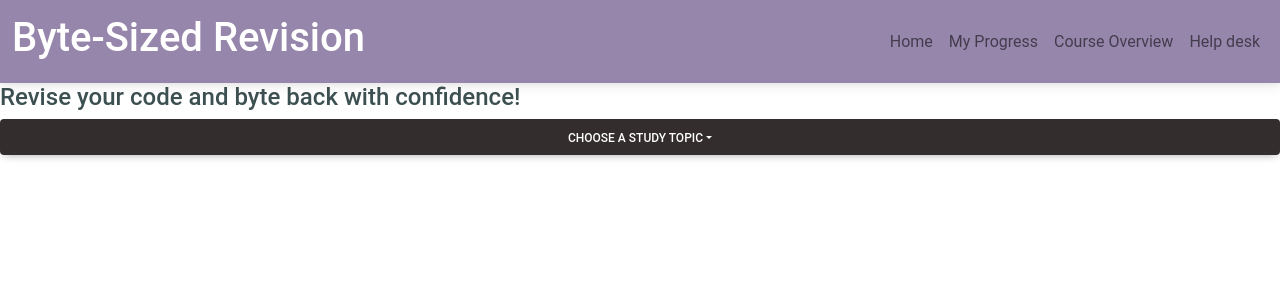
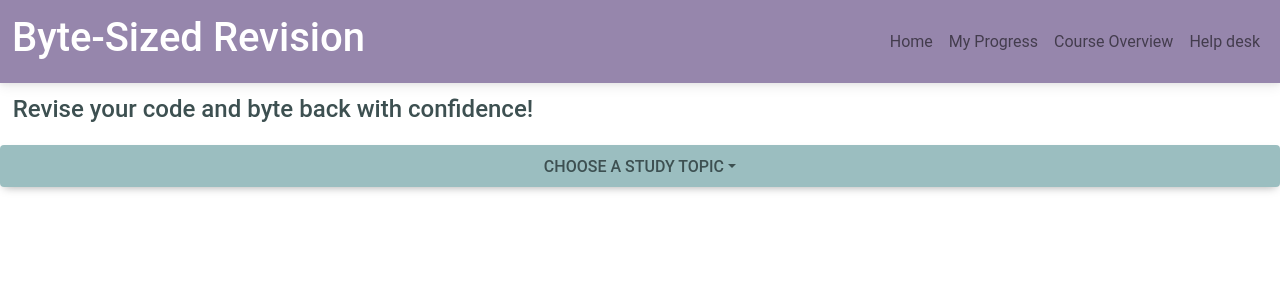
Before and after one commit to attrill20/CodeCrunchProjectWeek, a React (Create React App) app in the folder study-app/: page / in a window 1280 px wide. Shown: the top 300 px of the page. Built offline with nearby package versions, Linux system fonts and the light colour scheme.

Commit message:
altered soem styles to align with our wireframe better

```diff
--- a/study-app/src/App/App.css
+++ b/study-app/src/App/App.css
@@ -4,11 +4,12 @@
     grid-template-columns: 1fr 1fr;
     grid-template-rows: 1fr 3fr 3fr;
     width: 90%;
+    height: 100%;
     margin: 5%;
-    padding: 5%;
-    column-gap: 2%;
+    padding: 2%;
+    column-gap: 1%;
     row-gap: 2%;
-    border-radius: 10%
+    border-radius: 3%
 }
 .header-container{
     background-color: #9686AC;
@@ -20,20 +21,26 @@
 }
 .btn-group {
     display:flex;
-    justify-content:center;
+    justify-content:left;
 }
 
 h2 {
     grid-column-start: 1;
     grid-column-end: 3;
+    color: white;
+    font-size: 1.75em;
 }
 
+h4 {
+    padding:1%;
+    color: #3D5051
+}
 .card {
    padding: 2%;
    width: 100%;
    height: 100%;
    background-color: #F5F5F5;
-   border-radius: 6%;
+   border-radius: 2%;
 }
 #card1{
     grid-column-start: 1;
--- a/study-app/src/DropDown/DropDown.js
+++ b/study-app/src/DropDown/DropDown.js
@@ -5,7 +5,7 @@ export default function DropDown(props) {
 
   return (
     <div className="btn-group">
-      <button type="button" className="btn btn-dark dropdown-toggle" data-mdb-toggle="dropdown" aria-expanded="false">
+      <button style = {{backgroundColor:"#9BBEC0", fontSize: "1em", color: "#3D5051"}} type="button" className="btn btn-dark dropdown-toggle" data-mdb-toggle="dropdown" aria-expanded="false">
         {selectedTopic || 'Choose a study topic'}
       </button>
       <ul className="dropdown-menu">
--- a/study-app/src/Youtube/Styles.css
+++ b/study-app/src/Youtube/Styles.css
@@ -10,5 +10,6 @@
     top: 0;
     height: 100%;
     max-width: 100%;
+    border-radius: 2%;
 
   }
```
